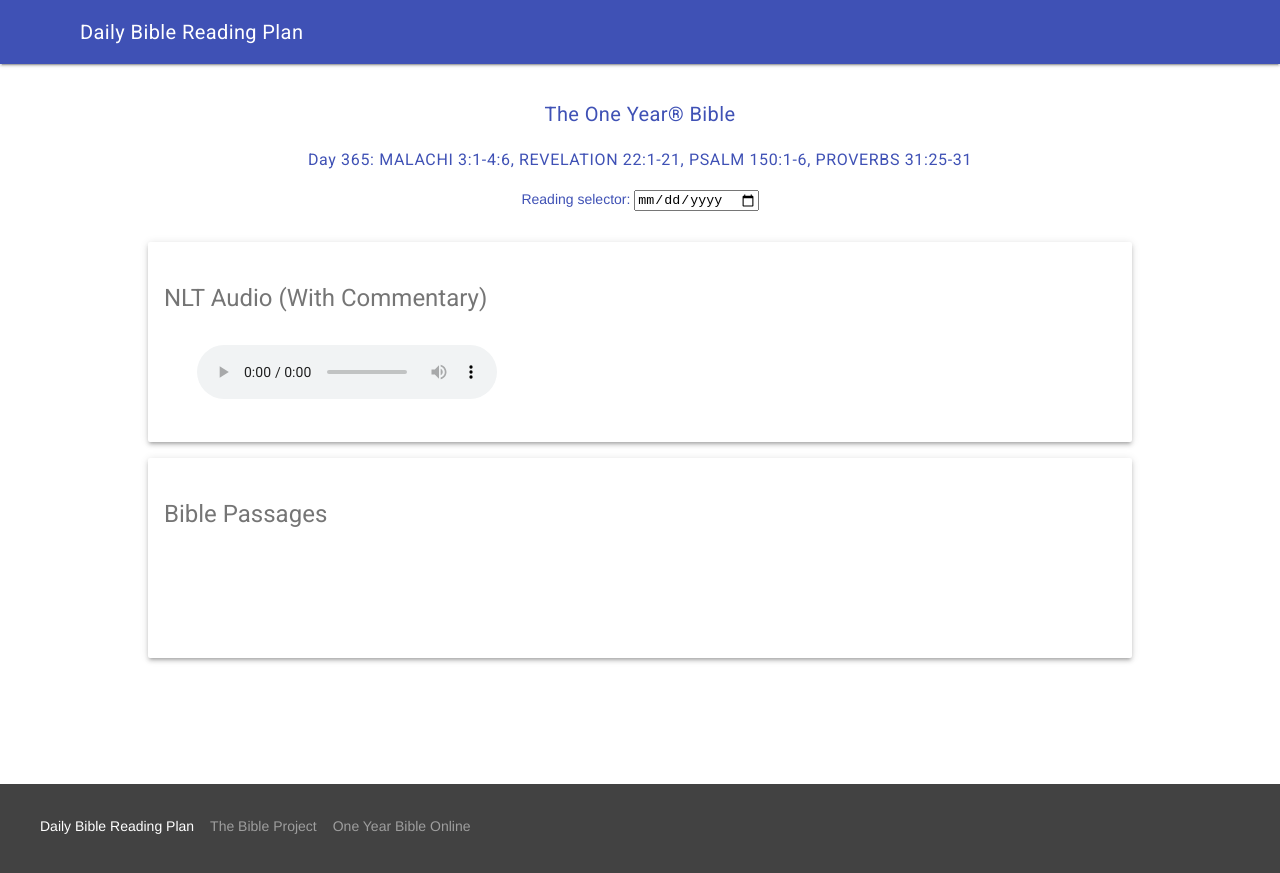
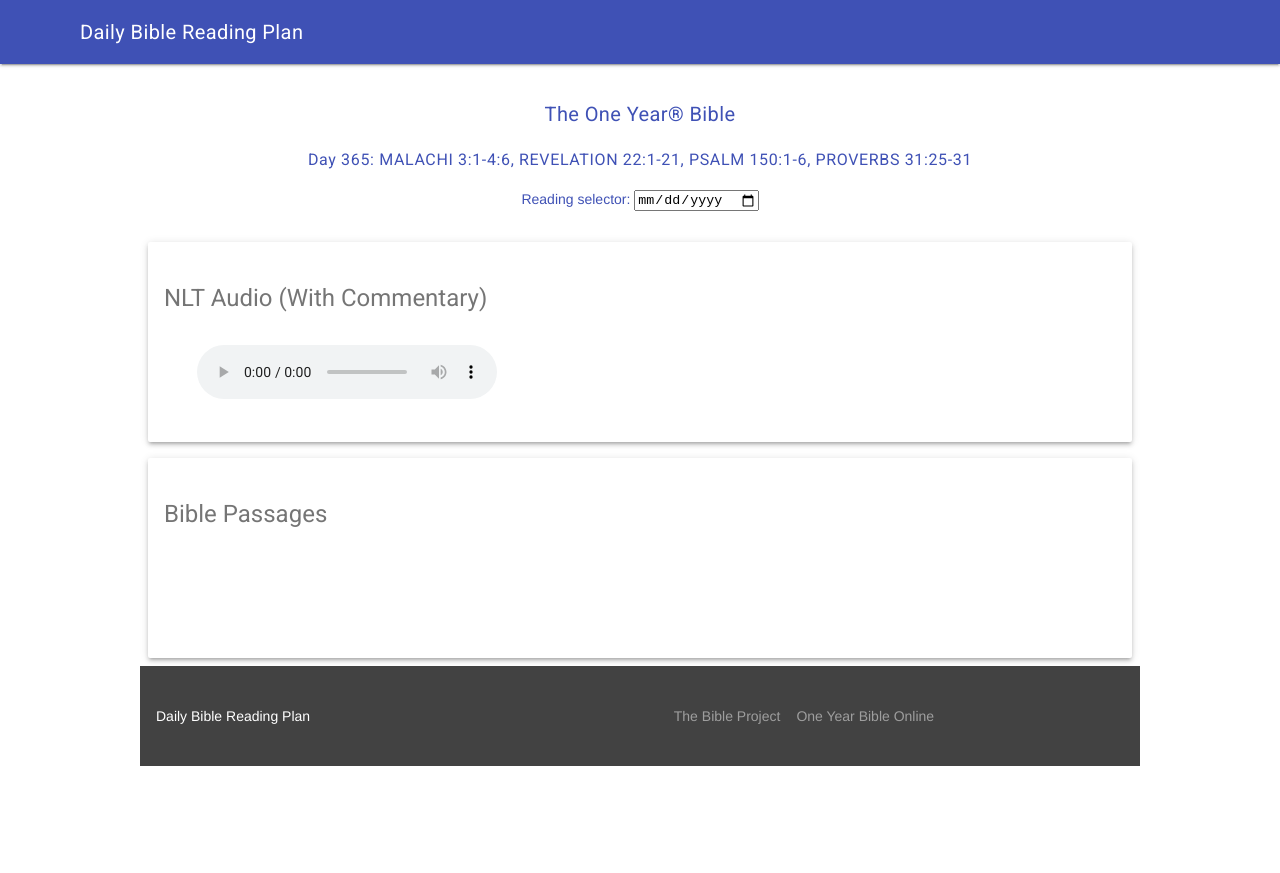
Before and after one commit to redeemerth/daily-bible-reading-plan, a Jekyll site: the page built from index.html, in a window 1280 px wide. Shown: the top 873 px of the page. Built offline with Jekyll 4.4.1, drawn with Linux system fonts in a browser that asks for light colours; nearby versions of some CDN libraries.

Commit message:
make footer not fixed (mini rather than mega)

```diff
--- a/_includes/footer.html
+++ b/_includes/footer.html
@@ -1,5 +1,5 @@
-<footer class="mdl-mega-footer mdl-cell--hide-phone">
-  <div class="mdl-mega-footer--bottom-section">
+<footer class="mdl-mega-footer">
+  <div class="mdl-mega-footer--bottom-section"></div>
     <div class="mdl-logo">{{ site.title }}</div>
     <ul class="mdl-mega-footer--link-list">
       <li><a href="https://thebibleproject.com/">The Bible Project</a></li>
--- a/_layouts/default.html
+++ b/_layouts/default.html
@@ -11,7 +11,7 @@
 
       {{ content }}
 
-      {% include footer.html %}
+
     </div>
     <!-- /End Layout -->
 
--- a/index.html
+++ b/index.html
@@ -31,6 +31,15 @@
             </div>
           </div>
       </div>
+      <footer class="mdl-mini-footer" style="width: 100%">
+          <div class="mdl-logo">{{ site.title }}</div>
+          <div class="mdl-mini-footer--bottom-section"></div>
+            <ul class="mdl-mini-footer--link-list">
+              <li><a href="https://thebibleproject.com/">The Bible Project</a></li>
+              <li><a href="http://oneyearbibleonline.com/daily-oyb/">One Year Bible Online</a></li>
+            </ul>
+          </div>
+        </footer>
   </main>
 
   <script type="text/javascript">
```
